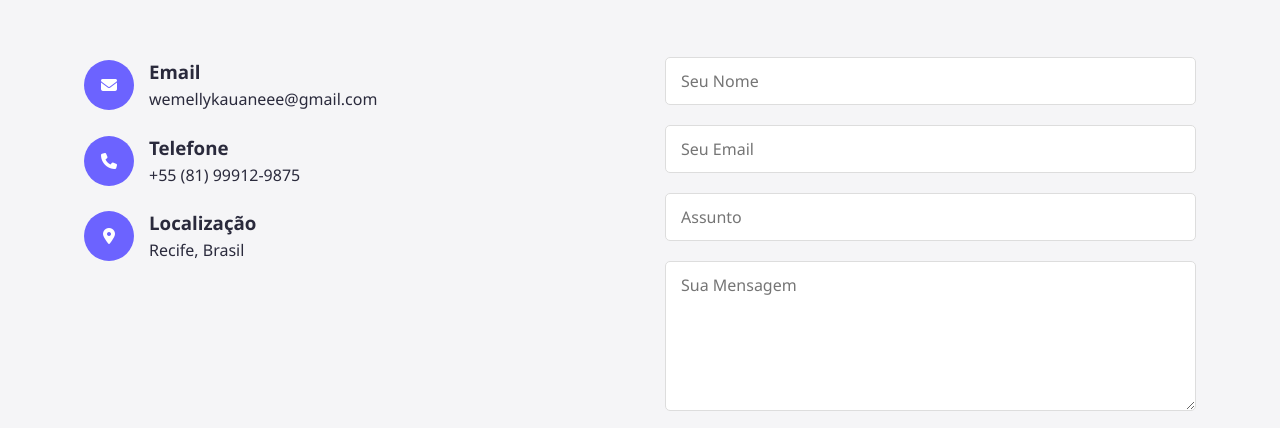
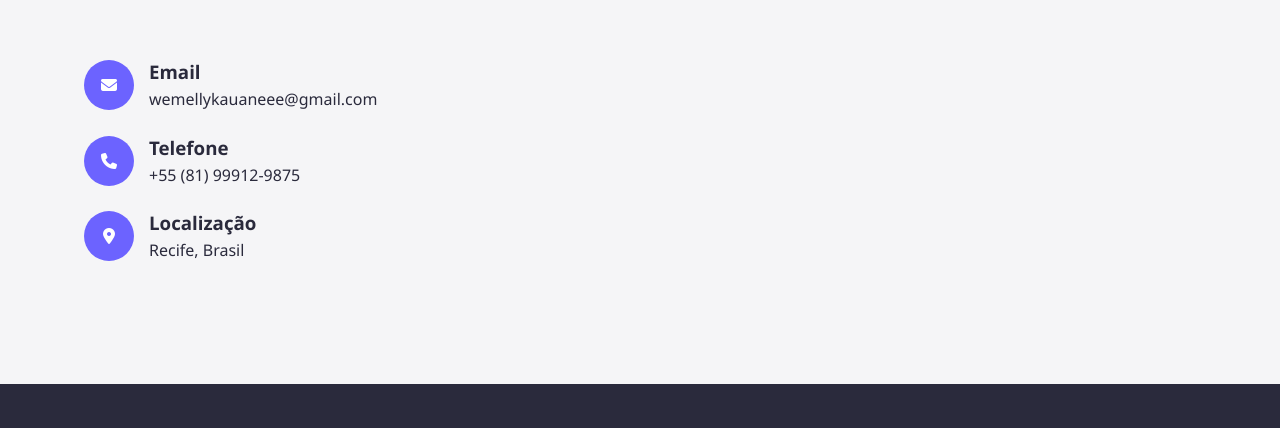
Before and after one commit to ikauanee/Portif-lio-, a plain HTML site: page index.html in a window 1280 px wide. Shown: the part 2703-3131 px from the top of the page. Drawn offline with Linux system fonts and the light colour scheme.

```diff
--- a/index.html
+++ b/index.html
@@ -684,23 +684,7 @@
                         </div>
                     </div>
                 </div>
-                <div class="contact-form">
-                    <form id="contactForm">
-                        <div class="form-group">
-                            <input type="text" class="form-control" placeholder="Seu Nome" required>
-                        </div>
-                        <div class="form-group">
-                            <input type="email" class="form-control" placeholder="Seu Email" required>
-                        </div>
-                        <div class="form-group">
-                            <input type="text" class="form-control" placeholder="Assunto" required>
-                        </div>
-                        <div class="form-group">
-                            <textarea class="form-control" placeholder="Sua Mensagem" required></textarea>
-                        </div>
-                        <button type="submit" class="btn">Enviar Mensagem</button>
-                    </form>
-                </div>
+
             </div>
         </div>
     </section>
```
